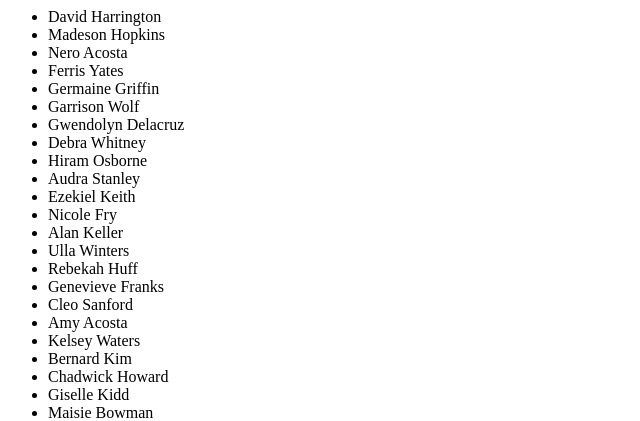
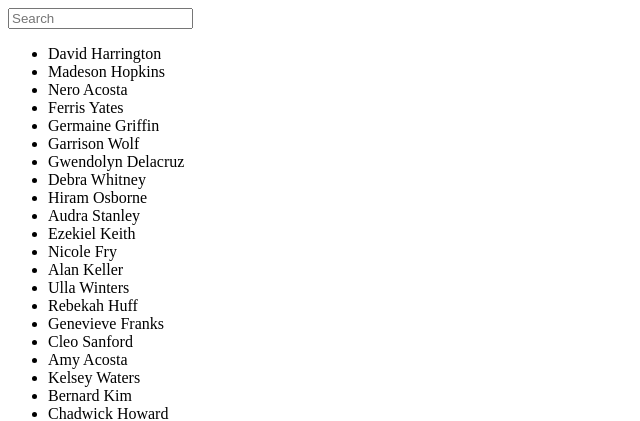
Before and after one commit to MichaelNZ404/codetest-django-social-contacts, a Django app: page /social/ in a window 1280 px wide. Shown: the top 421 px of the page, without its empty margins (0-640 px from the left). Run offline with Django 3.2, Linux system fonts and the light colour scheme.

Commit message:
added search box

```diff
--- a/rolepointsite/social/templates/social/index.html
+++ b/rolepointsite/social/templates/social/index.html
@@ -1,3 +1,7 @@
+<form action="{% url 'index' %}" method="get" accept-charset="utf-8">
+  <input name="search" type="text" placeholder="Search">
+</form>
+
 {% if results %}
     <ul>
     {% for result in results %}
```
